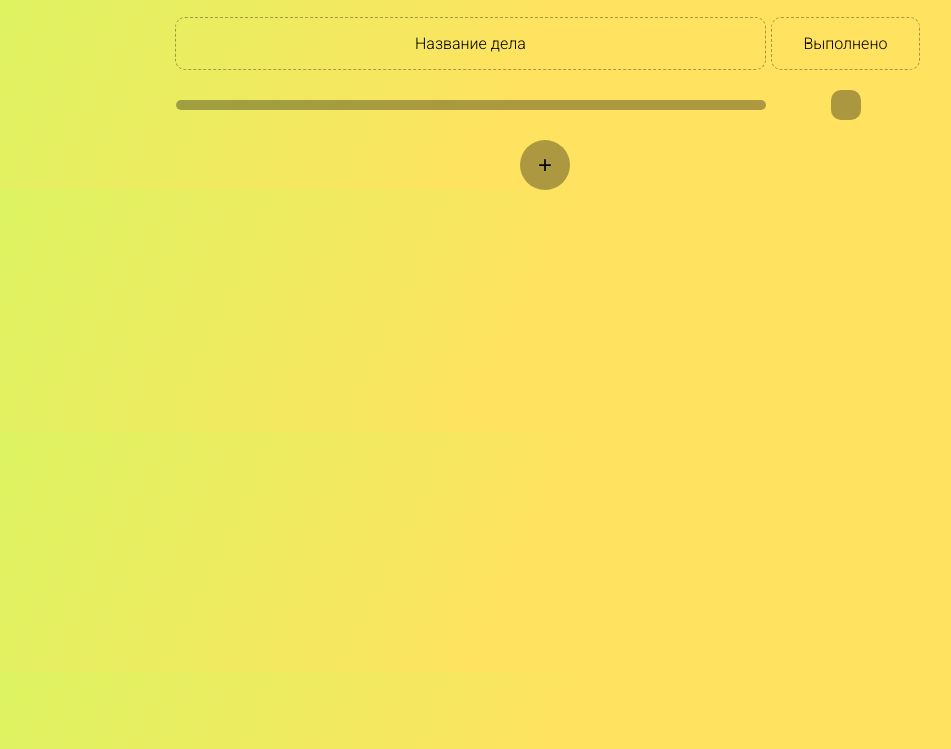
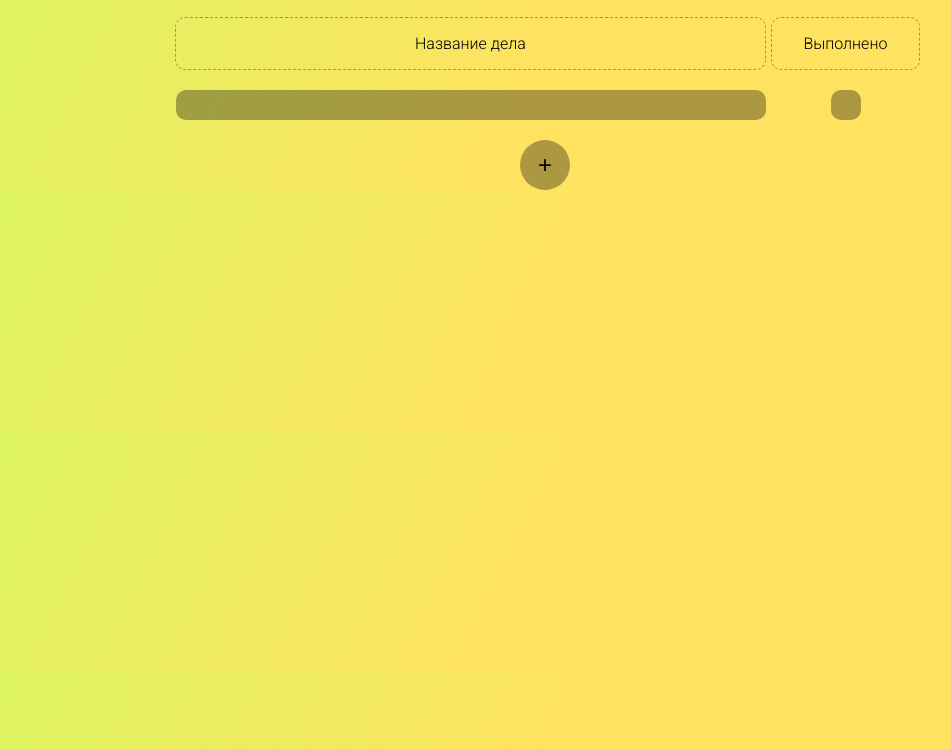
Before and after one commit to Artem0714/todoList, a plain HTML site: page index.html in a window 1280 px wide. Shown: the part 51-800 px from the top of the page, without its empty margins (95-1046 px from the left). Drawn offline with Linux system fonts and the light colour scheme.

Commit message:
Correction Start case

```diff
--- a/style.css
+++ b/style.css
@@ -53,6 +53,7 @@ body {
 
 .shadow_item_first{
     width: 580px;
+    height: 20px;
     background: rgba(0, 0, 0, 0.33);
     border-radius: 10px;
     margin: 0 auto;
```
